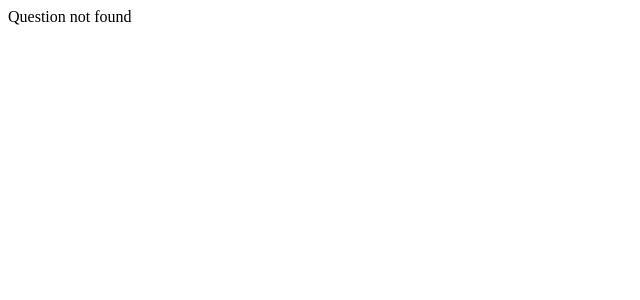
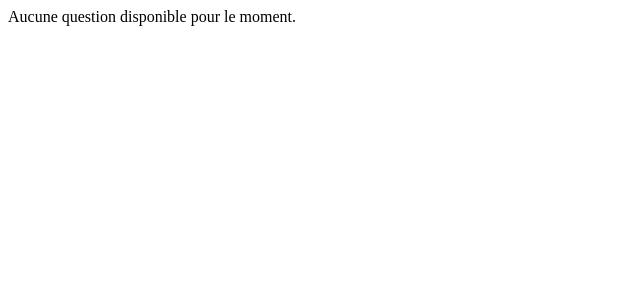
Before and after one commit to legentilalexis70-hue/cyberprevention_project, a Next.js app in the folder nextjs-dashboard/: page /dashboard/detecter/1 in a window 1280 px wide. Before the commit this address had no page. Shown: the top 300 px of the page, without its empty margins (0-640 px from the left). Built offline with nearby package versions, Linux system fonts and the light colour scheme.

Commit message:
Handle case when no questions are available
Add a check for empty questions_detection array.

```diff
--- a/nextjs-dashboard/app/dashboard/detecter/[id]/page.tsx
+++ b/nextjs-dashboard/app/dashboard/detecter/[id]/page.tsx
@@ -3,6 +3,10 @@ import QuizClient from '@/app/ui/quiz-client-detecter';
 
 export default async function Page({ params }: { params: Promise<{ id: string }> }) {
   const { id } = await params;
+
+  if (questions_detection.length === 0) {
+    return <div>Aucune question disponible pour le moment.</div>;
+  }
   const question = questions_detection.find(q => q.id === id);
 
   if (!question) return <div>Question not found</div>;
```
